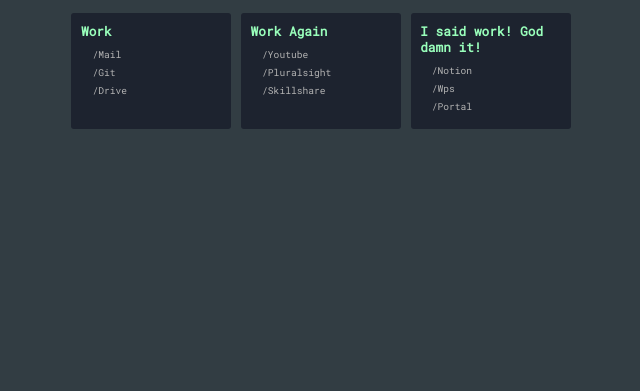
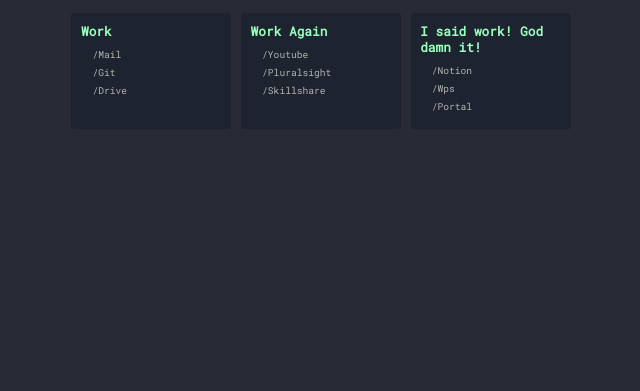
Before and after one commit to 149311CB/149311CB.github.io, a plain HTML site: page index.html in a window 1280 px wide. Shown: the part 409-800 px from the top of the page, without its empty margins (319-959 px from the left). Drawn offline with Linux system fonts and the light colour scheme; no server answers.

Commit message:
Update styles.css

```diff
--- a/styles.css
+++ b/styles.css
@@ -2,7 +2,7 @@
 @import url('https://fonts.googleapis.com/css2?family=Teko:wght@400;500&display=swap');
 
 :root {
-  --bg: #323d43;
+  --bg: #282a36;
   --fg: #689D6A;
   --secondaryFg: #b3b3b3;
   --containerBg: #1d232f;
```
